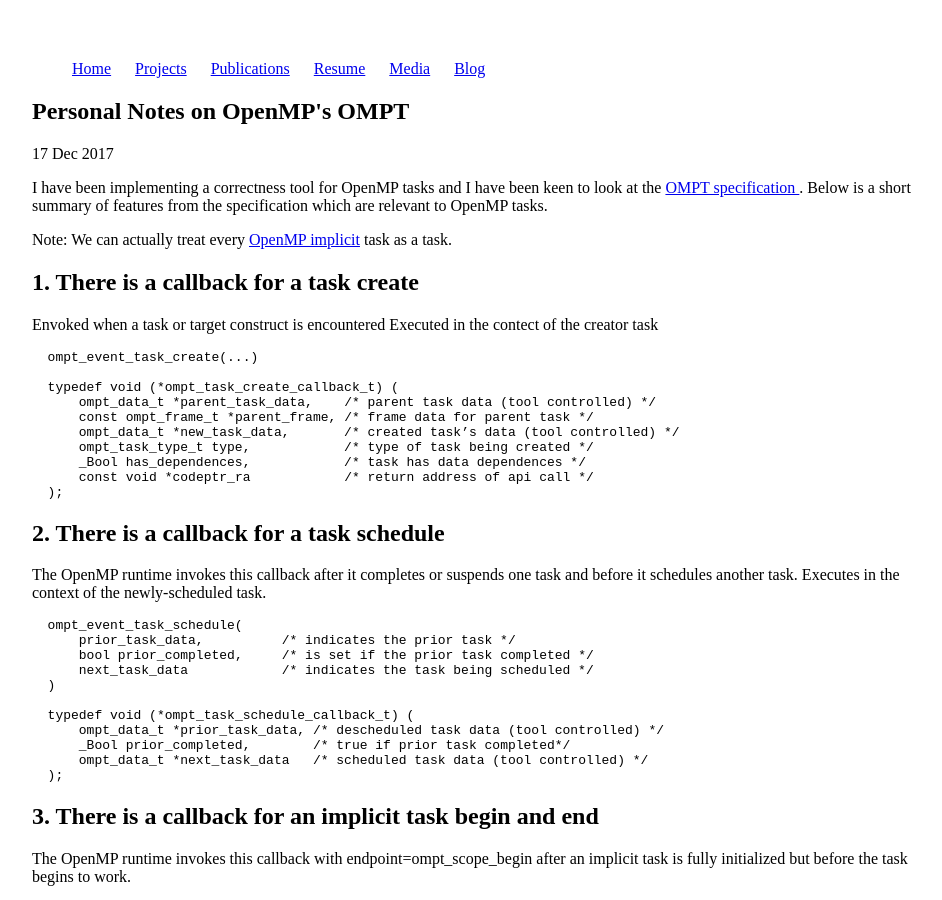
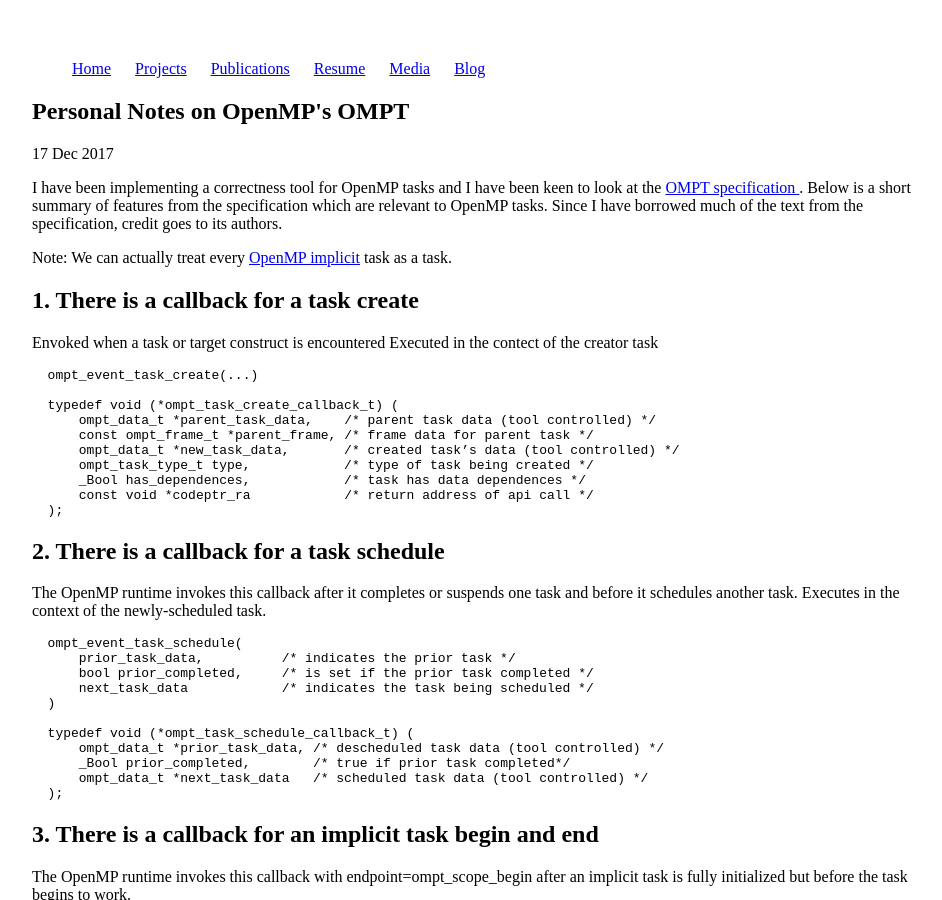
Before and after one commit to hassansalehe/hassansalehe.github.io, a Jekyll site: the page built from _posts/2017-12-17-personal-notes-on-ompt.md, in a window 1280 px wide and 900 px high. Shown: the whole window, without its empty margins (160-1102 px from the left). Built offline with Jekyll 4.4.1, drawn with Linux system fonts in a browser that asks for light colours; comment, search, counter and statistics services are not loaded.

Commit message:
Specification aknowledgement

```diff
--- a/_posts/2017-12-17-personal-notes-on-ompt.md
+++ b/_posts/2017-12-17-personal-notes-on-ompt.md
@@ -8,7 +8,8 @@ I have been implementing a correctness tool for OpenMP tasks and I have
 been keen to look at the  [OMPT specification
 ](https://github.com/OpenMPToolsInterface/OMPT-Technical-Report/blob/master/ompt-tr.pdf).
 Below is a short summary of features from the specification which are relevant
-to OpenMP tasks.
+to OpenMP tasks. Since I have borrowed much of the text from the specification,
+credit goes to its authors.
 
 Note: We can actually treat every
 [OpenMP implicit](https://docs.oracle.com/cd/E19205-01/820-7883/6nj43o69j/index.html)
```
